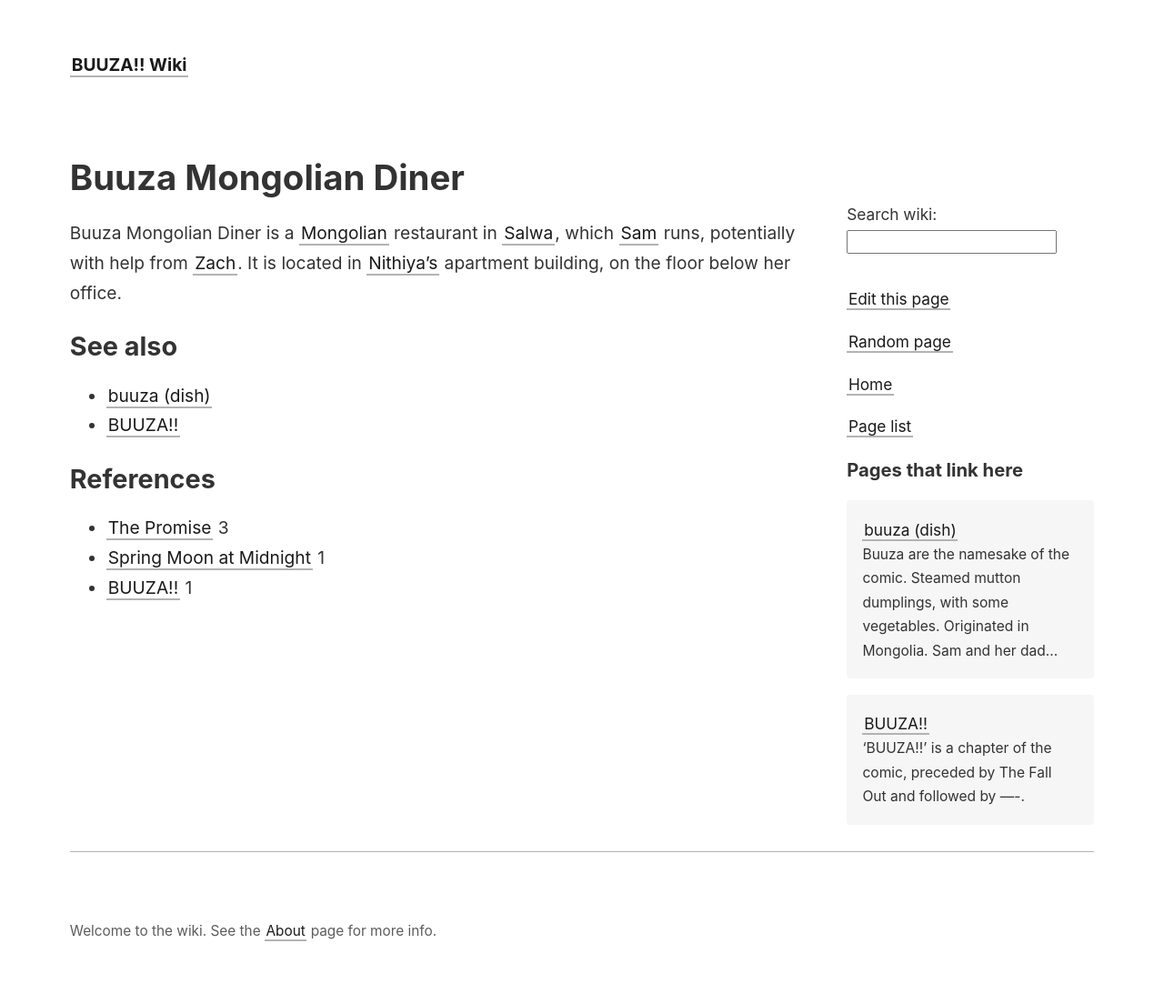
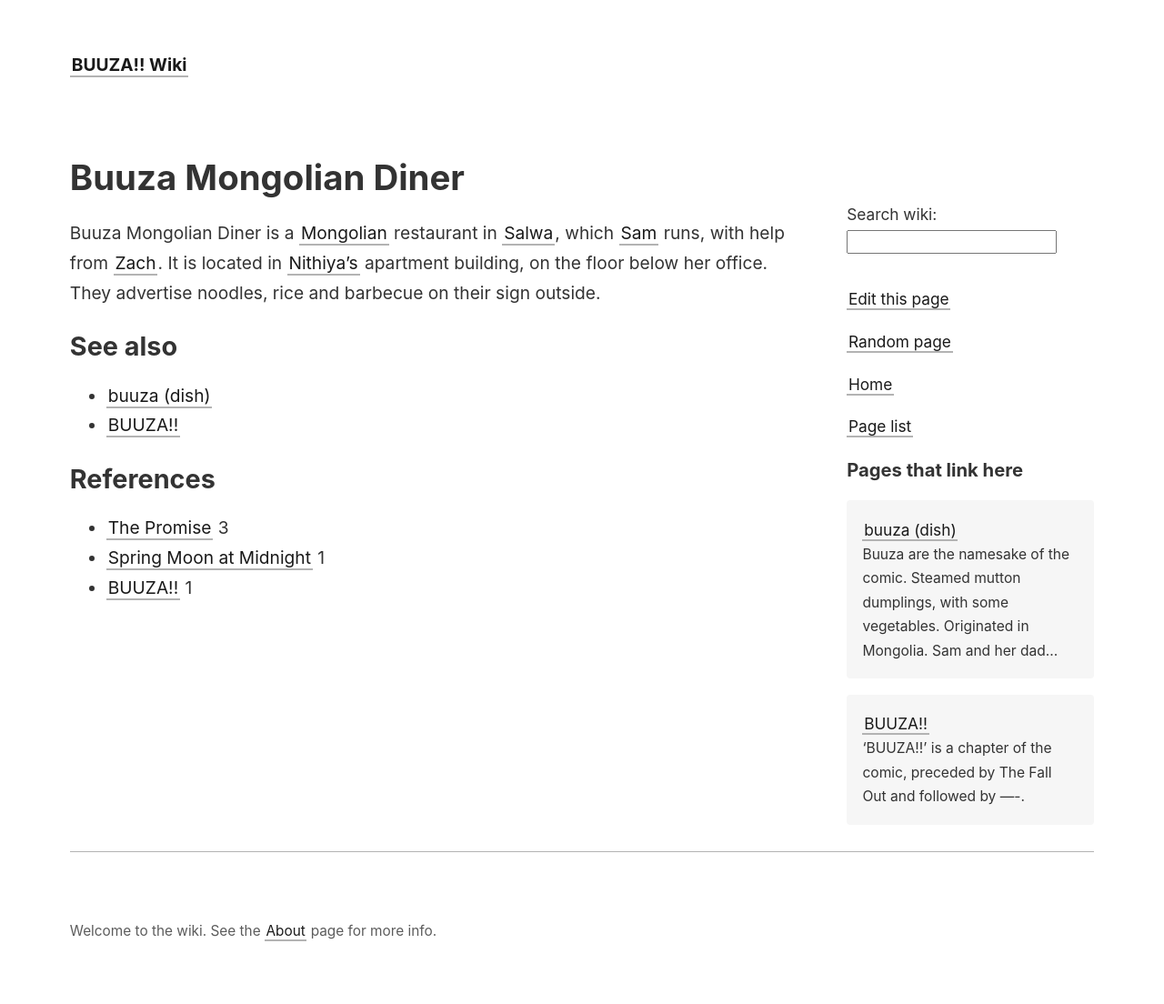
Before and after one commit to IFcoltransG/buuza-wiki, a Jekyll site: the page built from _wiki/buuza-mongolian-diner.md, in a window 1280 px wide. Shown: the whole page at 91% size. Built offline with Jekyll 4.4.1, drawn with Linux system fonts in a browser that asks for light colours.

Commit message:
Fix links + Buuza diner info

```diff
--- a/_wiki/buuza-mongolian-diner.md
+++ b/_wiki/buuza-mongolian-diner.md
@@ -2,7 +2,7 @@
 title: Buuza Mongolian Diner
 tags: ['Location', 'Commercial']
 ---
-Buuza Mongolian Diner is a [Mongolian](/_wiki/mongolia.md) restaurant in [Salwa](/_wiki/salwa.md), which [Sam](/_wiki/sam.md) runs, potentially with help from [Zach](/_wiki/zach.md). It is located in [Nithiya's](/_wiki/nithiya.md) apartment building, on the floor below her office.
+Buuza Mongolian Diner is a [Mongolian](/_wiki/mongolia.md) restaurant in [Salwa](/_wiki/salwa.md), which [Sam](/_wiki/sam.md) runs, with help from [Zach](/_wiki/zach.md). It is located in [Nithiya's](/_wiki/nithiya.md) apartment building, on the floor below her office. They advertise noodles, rice and barbecue on their sign outside.
 
 ## See also
 - [buuza (dish)](/_wiki/buuza-dish.md)
```
Also changed, not shown: _wiki/greenscharming.md (+1 -1 lines), _wiki/patime.md (+1 -1 lines), _wiki/sam.md (+1 -1 lines), _wiki/sooq.md (+1 -1 lines).
